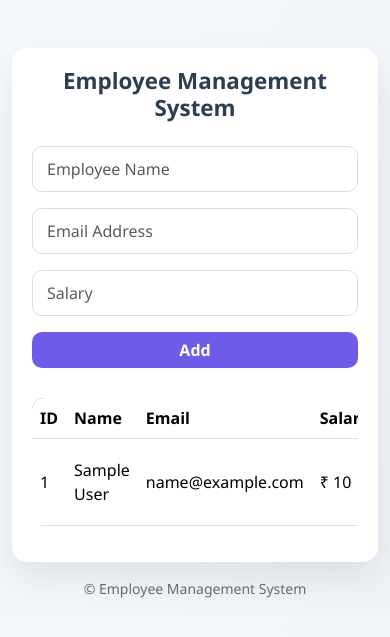
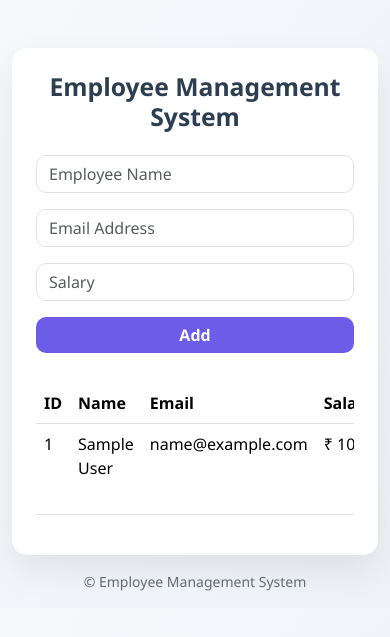
Before and after one commit to suyXcode/employee_crud, a Flask app: page / in a window 390 px wide. Shown: the top 637 px of the page. Run offline with Flask 3, Linux system fonts and the light colour scheme; tables that the repository leaves empty hold one stand-in row (values such as "Sample post").

Commit message:
Refactor CSS styles for improved layout and responsiveness

```diff
--- a/static/style.css
+++ b/static/style.css
@@ -1,69 +1,31 @@
 body {
     background: linear-gradient(120deg, #f6f9fc, #eef2f7);
-    font-family: 'Segoe UI', Tahoma, Geneva, Verdana, sans-serif;
+    font-family: 'Segoe UI', Tahoma, sans-serif;
 }
 
-/* Main Card */
 .card {
     border: none;
     border-radius: 15px;
     box-shadow: 0 15px 35px rgba(0,0,0,0.08);
-    background: white;
 }
 
-/* Headings */
 h2, h3 {
     font-weight: 700;
     color: #2c3e50;
 }
 
-/* Inputs */
 .form-control {
     border-radius: 10px;
-    padding: 10px 14px;
-    border: 1px solid #dcdde1;
 }
 
-.form-control:focus {
-    border-color: #6c5ce7;
-    box-shadow: 0 0 0 0.15rem rgba(108, 92, 231, 0.25);
-}
-
-/* Buttons */
 .btn {
     border-radius: 10px;
     font-weight: 600;
-    transition: all 0.3s ease;
 }
 
 .btn-success {
     background: #6c5ce7;
     border: none;
-}
-.btn-success:hover {
-    background: #5a4fdc;
-}
-
-.btn-warning {
-    background: #fdcb6e;
-    border: none;
-    color: #2d3436;
-}
-
-.btn-danger {
-    background: #ff7675;
-    border: none;
-}
-
-.btn-primary {
-    background: #0984e3;
-    border: none;
-}
-
-/* Table */
-.table {
-    border-radius: 12px;
-    overflow: hidden;
 }
 
 .table thead {
@@ -71,33 +33,17 @@ h2, h3 {
     color: white;
 }
 
-.table td, .table th {
-    vertical-align: middle;
-}
-
-/* Action buttons */
 .action-btns a {
     margin-right: 6px;
 }
 
-/* Footer text */
 .footer {
     text-align: center;
     font-size: 14px;
     color: #636e72;
-    margin-top: 20px;
 }
-/* Mobile adjustments */
+
 @media (max-width: 768px) {
-    h2, h3 {
-        font-size: 1.4rem;
-        text-align: center;
-    }
-
-    .card {
-        padding: 20px !important;
-    }
-
     .btn {
         width: 100%;
         margin-bottom: 6px;
```
